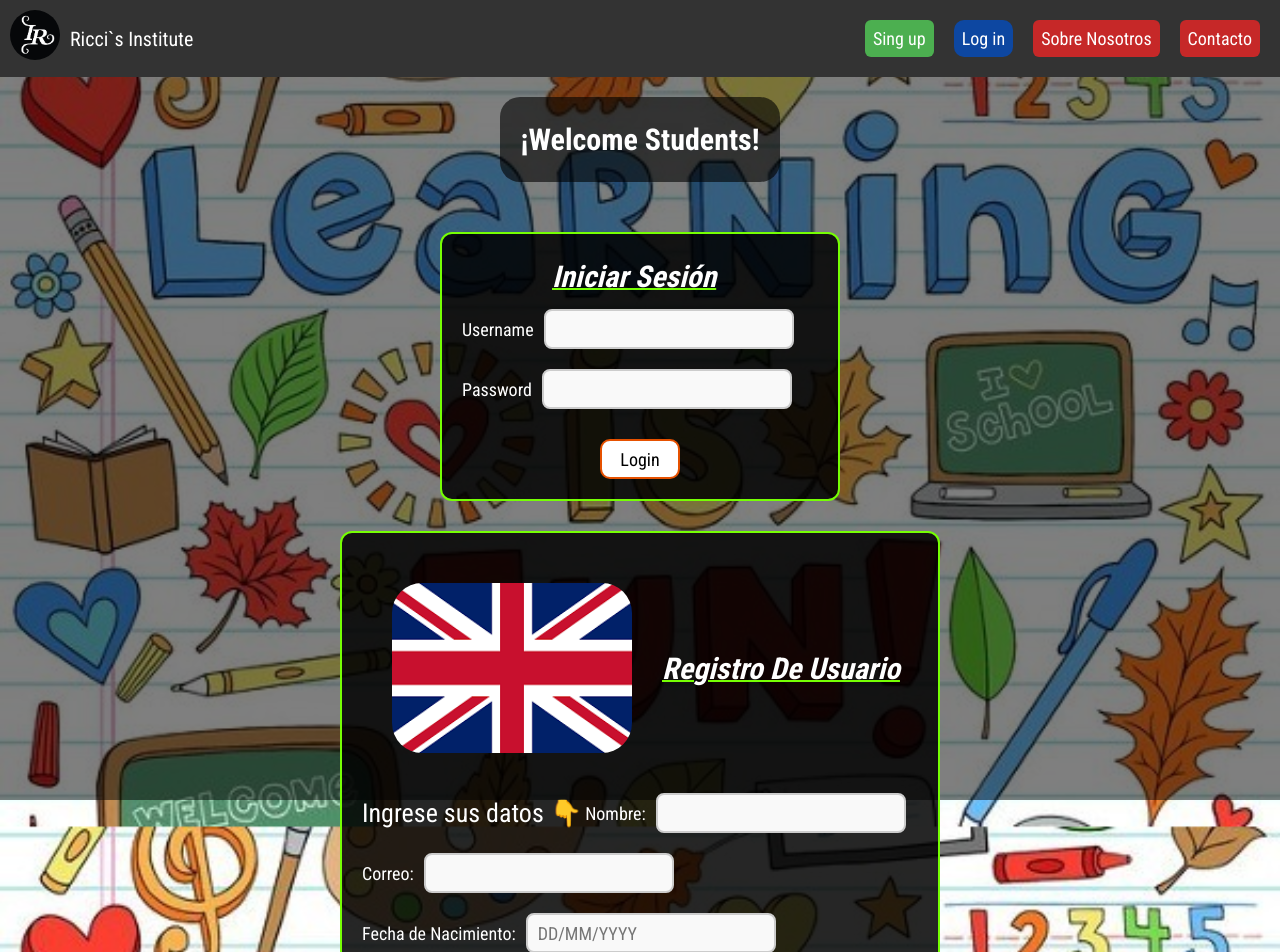
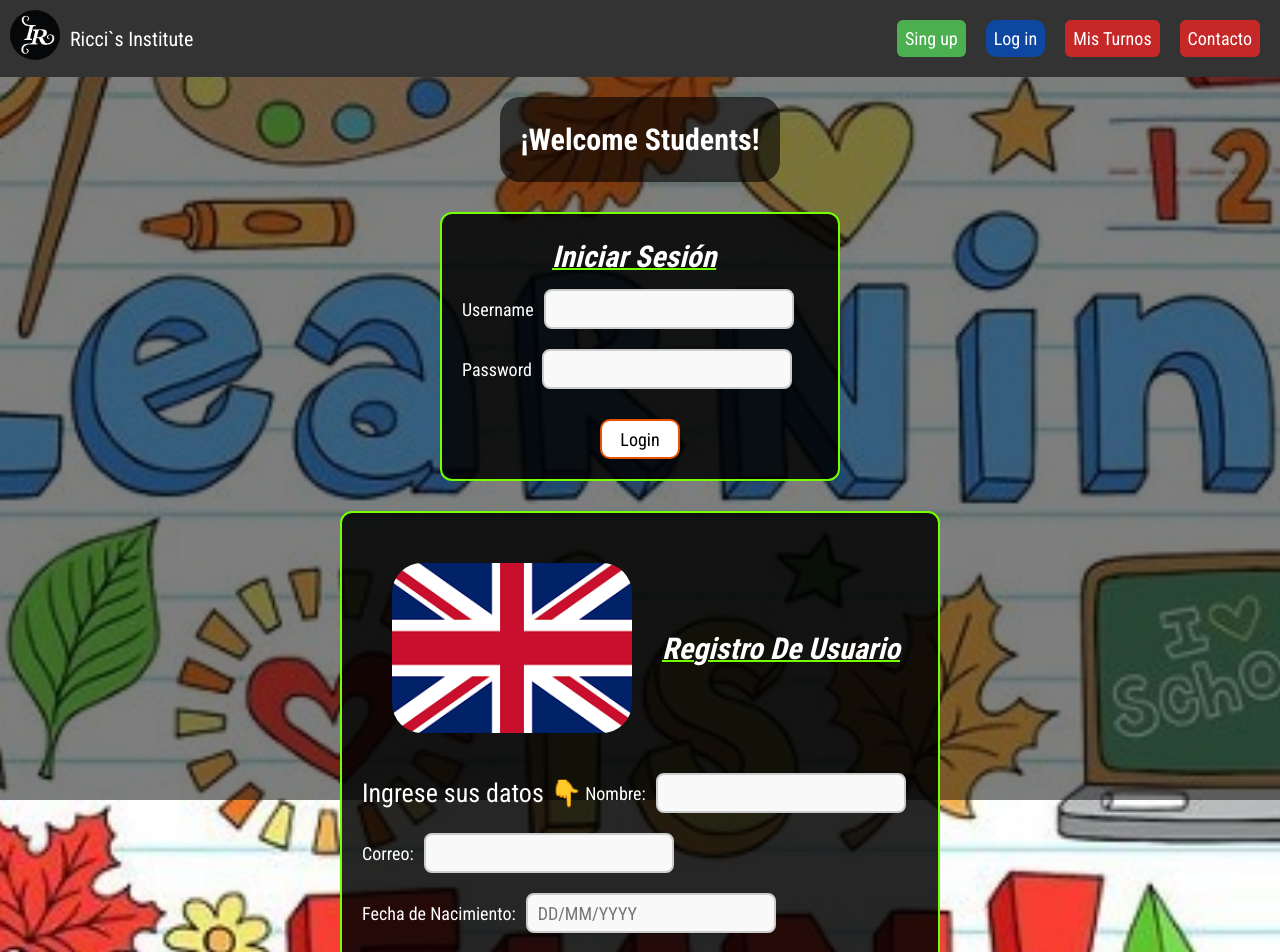
Before and after one commit to MauriPinoRicci/proyectoEcommerce, a React (Vite) app in the folder front/: page / in a window 1280 px wide. Shown: the top 952 px of the page. Built offline with nearby package versions, Linux system fonts and the light colour scheme; no server answers.

Commit message:
avance en el proyecto

```diff
--- a/front/package.json
+++ b/front/package.json
@@ -15,7 +15,7 @@
     "prop-types": "^15.8.1",
     "react": "^18.3.1",
     "react-dom": "^18.3.1",
-    "react-router-dom": "^6.26.0",
+    "react-router-dom": "^6.26.1",
     "yup": "^1.4.0"
   },
   "devDependencies": {
--- a/front/src/App.jsx
+++ b/front/src/App.jsx
@@ -1,20 +1,19 @@
-import './index.css';
+import { Routes, Route } from "react-router-dom";
 import NavBar from "./components/navbar/navbar";
 import Home from "./views/home/Home";
 import MyAppointments from "./views/appointment/MyAppointments";
-import Login from './views/login/Login';
-import Register from './views/register/Register';
 import Footer from "./components/footer/footer";
+import "./index.css";
 
 function App() {
   return (
     <div className="app-container">
       <NavBar />
       <div className="content">
-        <Home />
-        <Login/>
-        <Register/>
-        <MyAppointments />
+        <Routes>
+          <Route path="/" element={<Home />} />
+          <Route path="/appoiments" element={<MyAppointments />} />
+        </Routes>
       </div>
       <Footer />
     </div>
--- a/front/src/components/header/header.jsx
+++ b/front/src/components/header/header.jsx
@@ -1,9 +1,13 @@
 import styles from "./header.module.css";
+import Login from "../../views/login/Login";
+import Register from "../../views/register/Register";
 
 const Header = () => {
     return (
         <header className={styles.headerContainer}>
             <h1 className={styles.headerTitle}>¡Welcome Students!</h1>
+            <Login/>
+            <Register/>
         </header>
     );
 };
--- a/front/src/components/navbar/navbarLinks/navbarLinks.jsx
+++ b/front/src/components/navbar/navbarLinks/navbarLinks.jsx
@@ -12,7 +12,7 @@ const NavLinks = () => {
           <Link className={styles.LinkLogin} to="/">Log in</Link>
         </li>
         <li>
-          <Link className={styles.Links} to="/services">Sobre Nosotros</Link>
+          <Link className={styles.Links} to="/appoiments">Mis Turnos</Link>
         </li>
         <li>
           <Link className={styles.Links} to="/contact">Contacto</Link>
--- a/front/src/main.jsx
+++ b/front/src/main.jsx
@@ -1,10 +1,13 @@
-import ReactDOM from 'react-dom/client';
-import { BrowserRouter as Router } from 'react-router-dom'; // Importa BrowserRouter
-import App from './App.jsx';
-import './index.css';
+import React from "react";
+import ReactDOM from "react-dom/client";
+import { BrowserRouter } from "react-router-dom"; // Importa BrowserRouter
+import App from "./App.jsx";
+import "./index.css";
 
-ReactDOM.createRoot(document.getElementById('root')).render(
-  <Router>
-    <App />
-  </Router>
+ReactDOM.createRoot(document.getElementById("root")).render(
+  <React.StrictMode>
+    <BrowserRouter>
+      <App />
+    </BrowserRouter>
+  </React.StrictMode>
 );
--- a/front/src/views/login/Login.module.css
+++ b/front/src/views/login/Login.module.css
@@ -76,7 +76,7 @@
   margin-bottom: 30px;
   border-radius: 5px;
   text-align: center;
-  width: 20%;
+  width: 300px;
 }
 
 .errorMessage {
```
Also changed, not shown: 1 other file (tests, documents, lock files or other folders).
